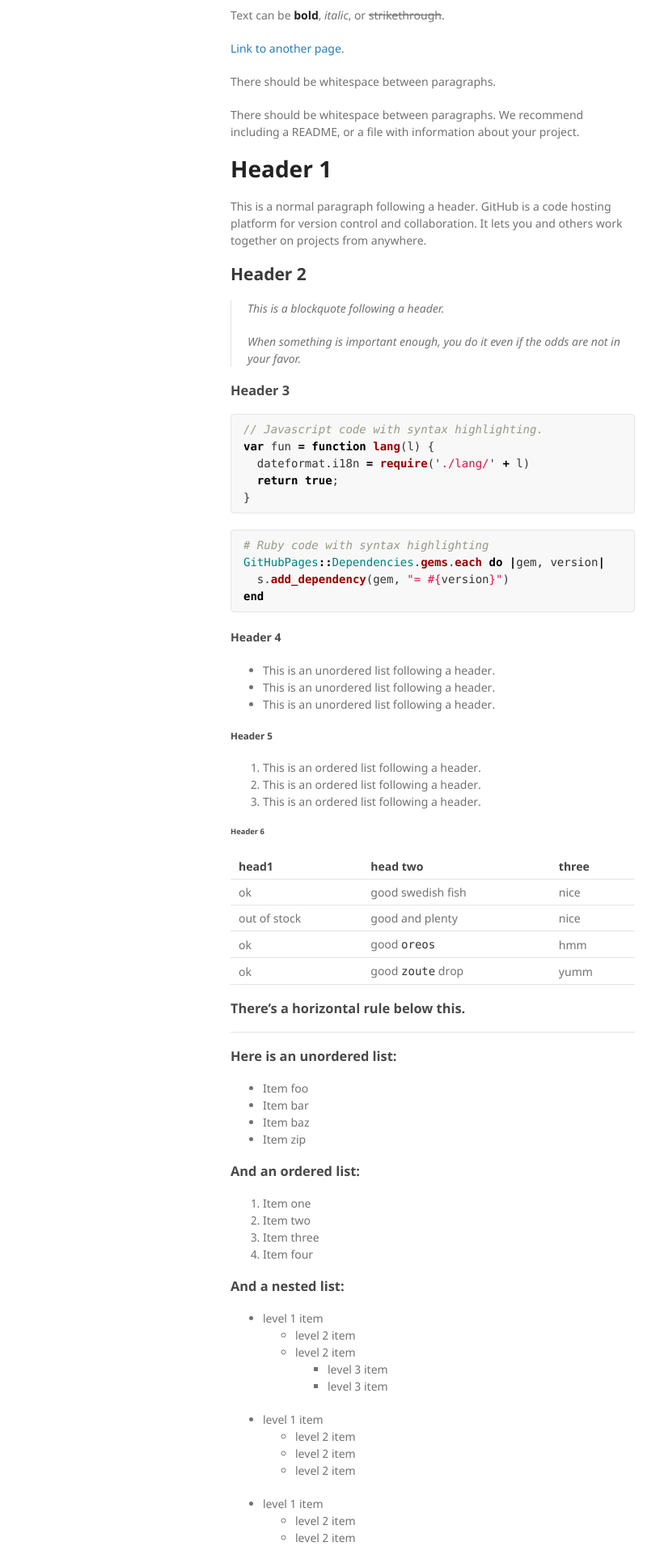
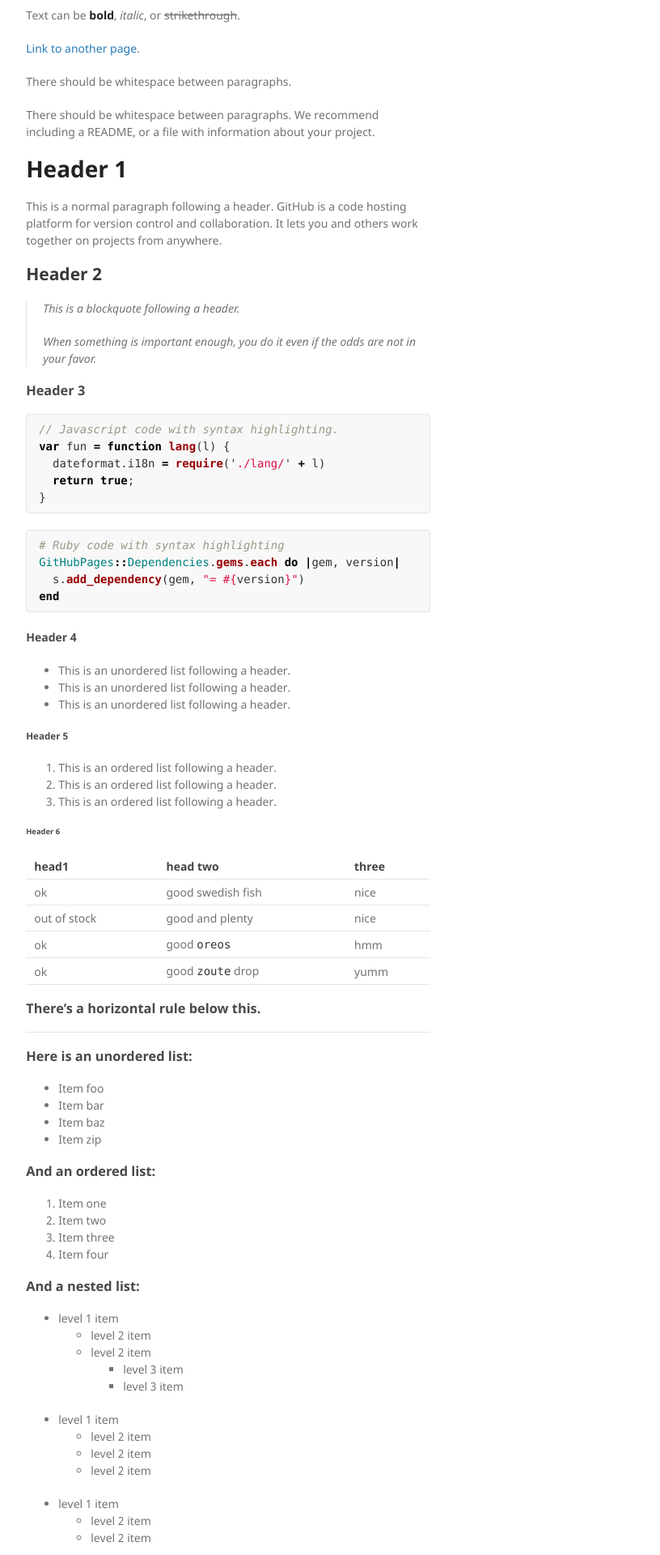
Before and after one commit to Libror/sociallinks, a Jekyll site: the page built from index.md, in a window 1280 px wide. Shown: the top 1920 px of the page at 81% size, without its empty margins (355-1171 px from the left). Built offline with Jekyll 4.4.1, drawn with Linux system fonts in a browser that asks for light colours.

Commit message:
Update jekyll-theme-minimal.scss

```diff
--- a/_sass/jekyll-theme-minimal.scss
+++ b/_sass/jekyll-theme-minimal.scss
@@ -45,7 +45,7 @@ a:hover small {
 }
 .wrapper {
   width:0px;
-  margin-left:50%;
+  margin-left:30%;
 }
 blockquote {
   border-left:1px solid #e5e5e5;
```
